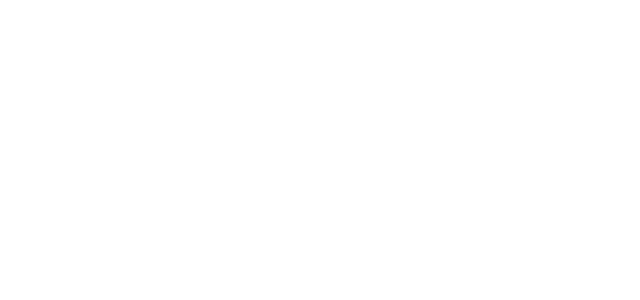
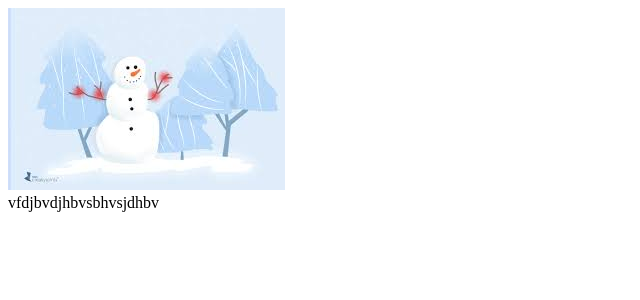
Before and after one commit to Vigneshkatz/weatherApp, an Angular app: page / in a window 1280 px wide. Shown: the top 300 px of the page, without its empty margins (0-640 px from the left). Built offline with nearby package versions, Linux system fonts and the light colour scheme.

Commit message:
Added root variable in Styles.css

```diff
--- a/src/app/app.component.html
+++ b/src/app/app.component.html
@@ -1 +1,11 @@
+<div class="container">
+  <div class="upper_data">
+    <img src="../assets/hot.jpeg" alt="hot image" *ngIf="14 > 15">
+    <img src="../assets/cold.jpeg" alt="cold image" *ngIf="14 <= 15">
+  </div>
+  <div class="lower_data">
+    vfdjbvdjhbvsbhvsjdhbv
+  </div>
+</div>
+
 <router-outlet></router-outlet>
--- a/src/styles.css
+++ b/src/styles.css
@@ -1 +1,9 @@
-/* You can add global styles to this file, and also import other style files */
+:root{
+    --blue-1:#3C429E;
+    --blue-2:#4C52AD;
+    --yellow-1:#FAC742;
+    --white:#FFF;
+    --grey-1:#EDEDED;
+    --shadow-dark:rgba(0,0,0,0.3);
+    --shadow-light:rgba(255,255,255,0.1);
+}
```
